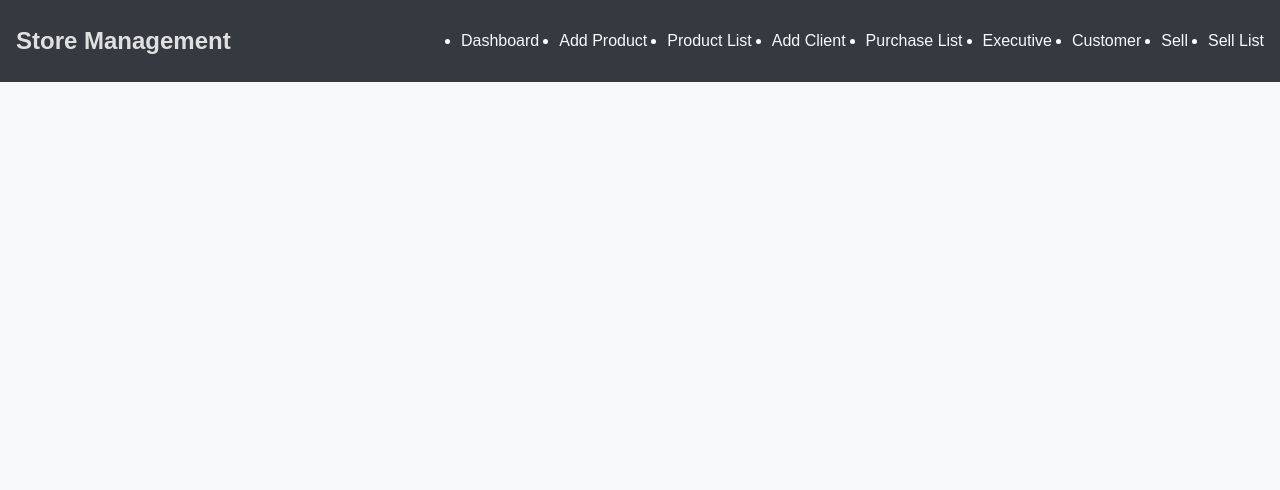
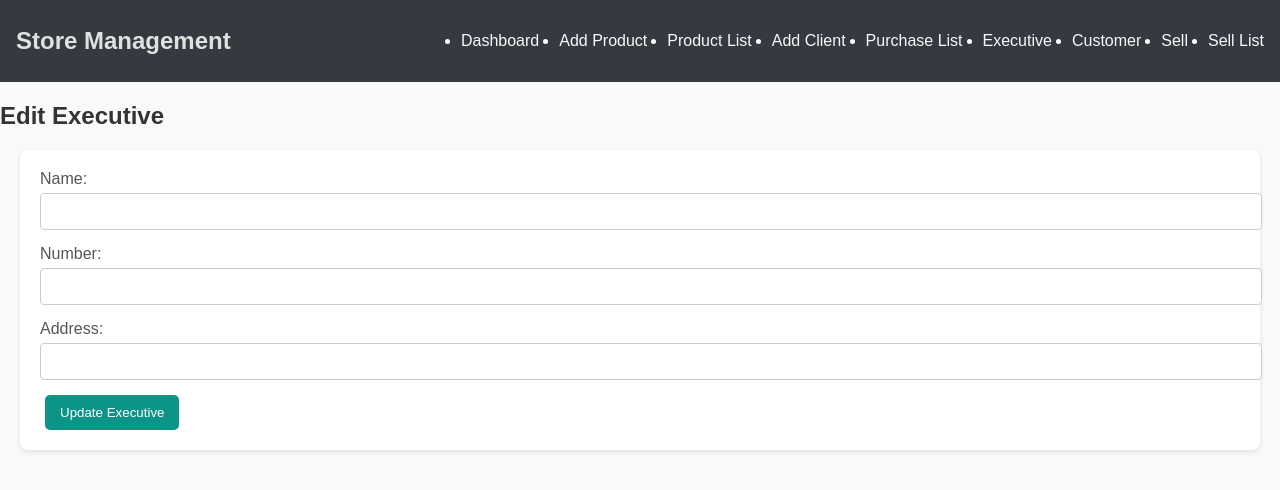
Before and after one commit to hasan1229/Store-Management, a React (Create React App) app: page /edit-executive/1 in a window 1280 px wide. Shown: the top 490 px of the page. Built offline with nearby package versions, Linux system fonts and the light colour scheme; the HTML template or start-up script is replaced by a standard one.

Commit message:
edit option in executive

```diff
--- a/src/App.js
+++ b/src/App.js
@@ -14,6 +14,7 @@ import Purchase from './components/Purchase';
 import PurchaseList from './components/PurchaseList';
 import AddExecutive from './components/AddExecutive';
 import ExecutiveList from './components/ExecutiveList';
+import EditExecutive from './components/EditExecutive';
 import Sell from './components/Sell1';  // Import Sell component
 import SellProductList from './components/SellProductList';  // Import SellProductList component
 import './styles.css';
@@ -88,6 +89,12 @@ function App() {
         const newExecutives = executives.filter((_, i) => i !== index);
         setExecutives(newExecutives);
     };
+            // Function to update a executive
+            const handleUpdateExecutive  = (index, updatedExecutive ) => {
+                const updatedExecutives = [...executives];
+                updatedExecutives[index] = updatedExecutive;
+                setExecutives(updatedExecutives);
+            };
 
     // Function to add a sale
     const handleAddSale = (sale) => {
@@ -118,9 +125,9 @@ function App() {
                     />
                     {/* Edit Product Route */}
                     <Route
-    path="/edit-product/:id"
-    element={<EditProduct products={products} onUpdateProduct={handleUpdateProduct} />}
-/>
+                    path="/edit-product/:id"
+                    element={<EditProduct products={products} onUpdateProduct={handleUpdateProduct} />}
+                    />
 
 
 
@@ -162,6 +169,10 @@ function App() {
                     <Route
                         path="/executive-list"
                         element={<ExecutiveList executives={executives} onDeleteExecutive={handleDeleteExecutive} />}
+                    />
+                                         <Route
+                        path="/edit-executive/:id"
+                        element={<EditExecutive executives={executives} onUpdateExecutive={handleUpdateExecutive} />}
                     />
 
                     {/* Purchase Route */}
--- /dev/null
+++ b/src/components/EditExecutive.js
@@ -0,0 +1,71 @@
+import React, { useState, useEffect } from 'react';
+import { useNavigate, useParams } from 'react-router-dom';
+
+const EditExecutive = ({ executives, onUpdateExecutive  }) => {
+    const { id } = useParams(); // Extract the customer ID from the URL
+    const navigate = useNavigate(); // Hook for navigation
+    const executive  = executives[id]; // Get the specific customer from the customers array using the ID
+
+    // Define state variables for the form
+    const [name, setName] = useState('');
+    const [number, setNumber] = useState('');
+    const [address, setAddress] = useState('');
+
+    // useEffect to set initial form values when the component mounts
+    useEffect(() => {
+        if (executive ) {
+            // If a customer is found, populate the form fields with customer data
+            setName(executive.name);
+            setNumber(executive.number);
+            setAddress(executive.address);
+        }
+    }, [executive]); // This effect will run whenever 'customer' changes
+
+    const handleSubmit = (e) => {
+        e.preventDefault();
+        // Create the updated customer object
+        const updatedExecutive  = { name, number, address };
+        // Call the onUpdateCustomer function passed from the parent to update the customer
+        onUpdateExecutive (id, updatedExecutive );
+        // After the update, navigate to the customer list page
+        navigate('/Executive-list');
+    };
+
+    return (
+        <div className="edit-customer-container">
+            <h2>Edit Executive</h2>
+            <form onSubmit={handleSubmit}>
+                <div>
+                    <label>Name:</label>
+                    <input
+                        type="text"
+                        value={name}
+                        onChange={(e) => setName(e.target.value)}
+                        required
+                    />
+                </div>
+                <div>
+                    <label>Number:</label>
+                    <input
+                        type="text"
+                        value={number}
+                        onChange={(e) => setNumber(e.target.value)}
+                        required
+                    />
+                </div>
+                <div>
+                    <label>Address:</label>
+                    <input
+                        type="text"
+                        value={address}
+                        onChange={(e) => setAddress(e.target.value)}
+                        required
+                    />
+                </div>
+                <button type="submit">Update Executive</button>
+            </form>
+        </div>
+    );
+};
+
+export default EditExecutive ;
--- a/src/components/ExecutiveList.js
+++ b/src/components/ExecutiveList.js
@@ -43,6 +43,7 @@ const ExecutiveList = ({ executives, onDeleteExecutive }) => {
                                 <td>{executive.address}</td>
                                 <td>
                                     <button onClick={() => onDeleteExecutive(index)}>Delete</button>
+                                    <Link to={`/edit-executive/${index}`}><button>Edit</button></Link>
                                 </td>
                             </tr>
                         ))
```
